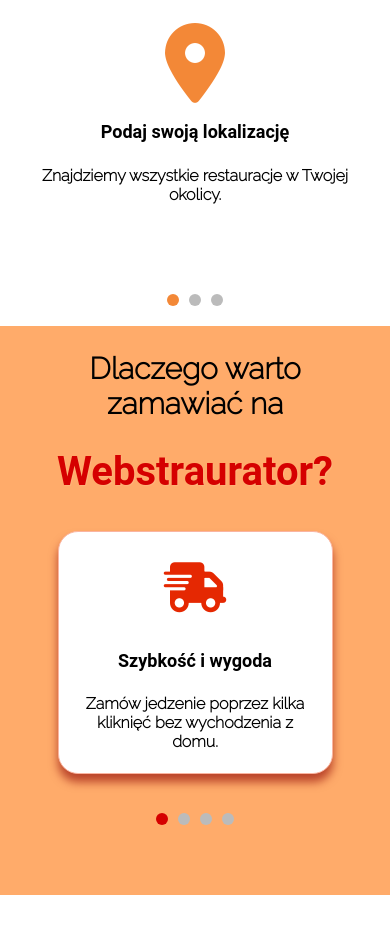
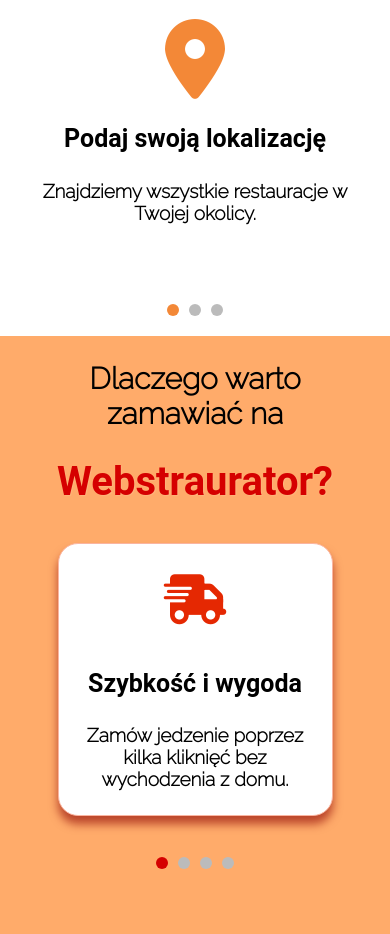
Before and after one commit to Gosqu248/Webstaurator, an Angular app in the folder frontend/: page / in a window 390 px wide. Shown: the part 900-1834 px from the top of the page. Before the commit the page ends 1795 px from the top, so only its background shows below. Built offline with nearby package versions, Linux system fonts and the light colour scheme.

Commit message:
Changed font-size

```diff
--- a/frontend/src/app/components/home-components/home-second-section/home-second-section.component.css
+++ b/frontend/src/app/components/home-components/home-second-section/home-second-section.component.css
@@ -24,7 +24,7 @@ h2 {
   width: 1100px;
   height: 300px;
   align-items: center;
-  margin-top: 20px;
+  margin-top: 30px;
   overflow: hidden;
 }
 
@@ -44,14 +44,16 @@ h2 {
 
 .step h3 {
   font-weight: bold;
-  font-size: 22px;
+  font-size: 25px;
   font-family: 'Roboto', sans-serif;
   height: 5px;
 
 }
 
 .step h4 {
-  width: 90%;
+  width: 80%;
+  font-size: 19px;
+
 }
 
 
@@ -95,11 +97,9 @@ h2 {
   }
 
   .step h3 {
-    font-size: 18px;
   }
 
   .step h4 {
-    font-size: 16px;
   }
 
   .steps-container::-webkit-scrollbar {
--- a/frontend/src/app/components/home-components/home-third-section/home-third-section.component.css
+++ b/frontend/src/app/components/home-components/home-third-section/home-third-section.component.css
@@ -66,14 +66,14 @@ h1 {
 .why h3 {
   padding-top: 20px;
   font-weight: bold;
-  font-size: 23px;
+  font-size: 25px;
   font-family: 'Roboto', sans-serif;
   height: 5px;
 }
 
 .why h4 {
   width: 80%;
-
+  font-size: 19px;
 }
 
 @media (max-width: 1200px) {
@@ -123,13 +123,7 @@ h1 {
     font-size: 50px;
   }
 
-  .why h3 {
-    font-size: 18px;
-  }
 
-  .why h4 {
-    font-size: 16px;
-  }
 
   .why-container::-webkit-scrollbar {
     display: none;
```
